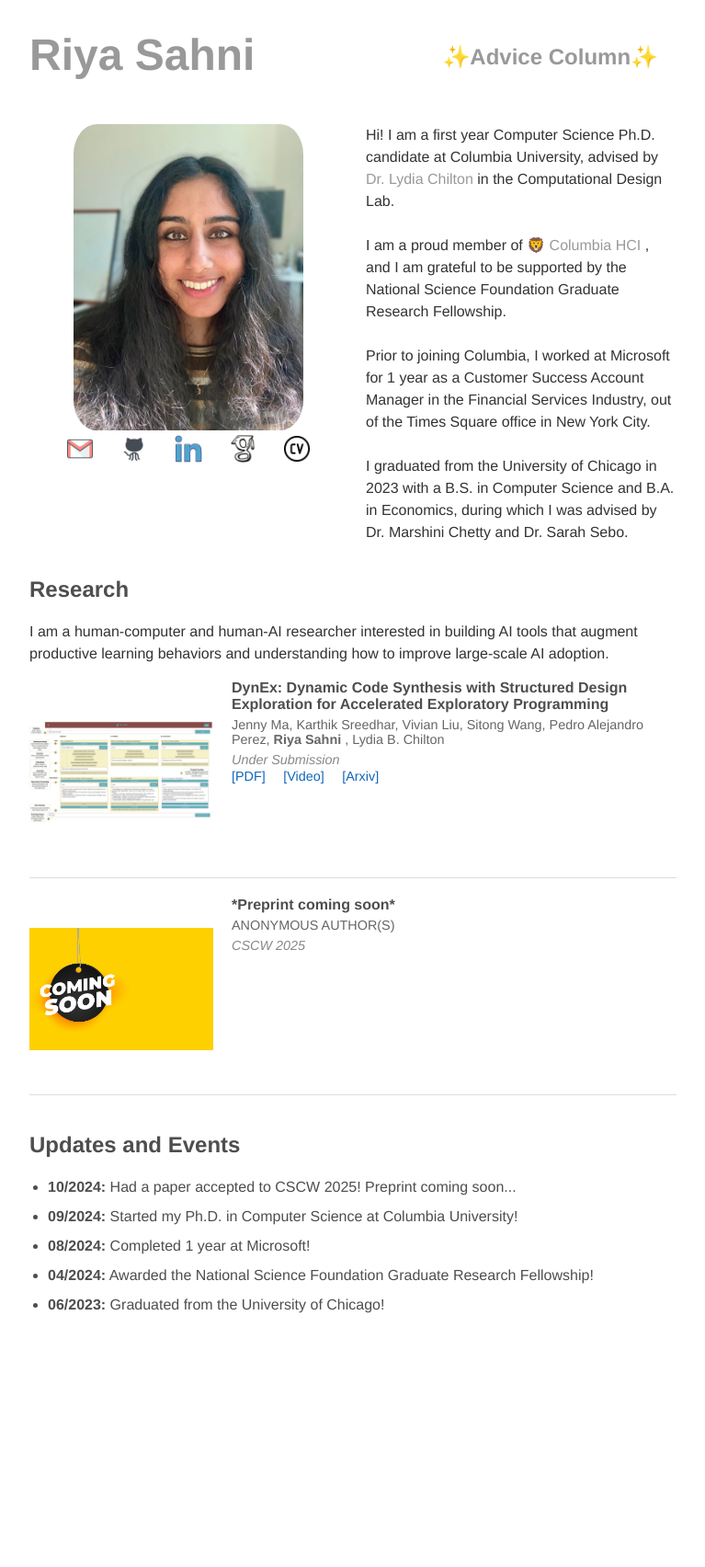
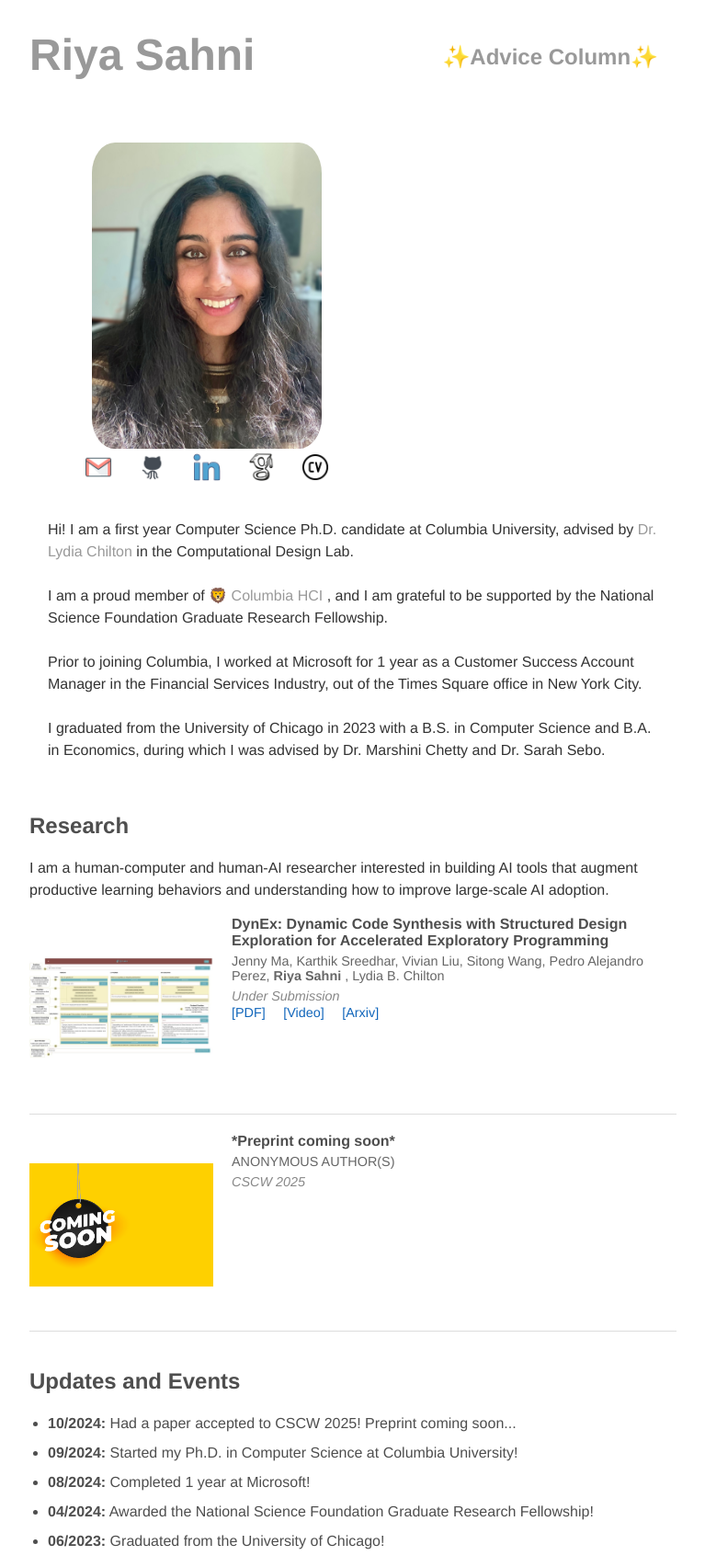
Before and after one commit to riyasahni/riyasahni.github.io, a Jekyll site: the page built from index.html, in a window 1280 px wide. Shown: the whole page at 92% size, without its empty margins (256-1023 px from the left). Built offline with Jekyll 4.4.1, drawn with Linux system fonts in a browser that asks for light colours; before the commit the page ends 1447 px from its top, so only the background shows below that.

Commit message:
fixing formatting to be dynamic w/ window size & device

```diff
--- a/_layouts/default.html
+++ b/_layouts/default.html
@@ -5,6 +5,7 @@
 			<link rel="icon" href="/img/lion_favicon.png">
 			<!-- link to main stylesheet -->
 			<link rel="stylesheet" type="text/css" href="/css/main.css">
+			<meta name="viewport" content="width=device-width, initial-scale=1.0">
 		</head>
 		<body>
 			<nav>
--- a/css/main.css
+++ b/css/main.css
@@ -1,6 +1,8 @@
 body {
     margin: 0px auto;
     width: 55%;
+    font-family: Arial, sans-serif;
+    box-sizing: border-box;
 }
 header {
     background: rgb(53, 41, 116);
@@ -88,6 +90,8 @@ section {
 .header-container {
     display: flex;
     align-items: flex-start;
+    flex-direction: column;
+    padding: 20px;
 }
 
 .blurb {
@@ -187,6 +191,7 @@ section {
 /* Styling for the Updates and Events section */
 .updates-events-section {
     margin-top: 40px; /* Adds space between the Research section and Updates section */
+    text-align: left;
 }
 
 /* Heading for the Updates and Events section */
@@ -215,7 +220,7 @@ section {
 .social-bar {
 	margin-top: 2px;
 	display: flex;
-	justify-content: left;
+	justify-content: flex-start;
 	gap: 5px; /* Spacing between icons */
 }
 
@@ -235,7 +240,9 @@ section {
 }
 
 .header-container img {
-	width: 250px;
+	width: 100%;
+    max-width: 250px;
+    height: auto;
 	border-radius: 15%; /* Make the profile picture circular */
 }
 
@@ -270,3 +277,36 @@ section {
 .profile figcaption a img:hover {
     transform: scale(1.2); /* Enlarge icon on hover */
 }
+
+/* Responsive Media Queries */
+
+/* For small devices (phones) */
+@media (max-width: 600px) {
+    .header-container {
+        align-items: center; /* Center the content on smaller screens */
+    }
+
+    .blurb {
+        text-align: center; /* Center text for better readability */
+    }
+
+    .social-bar {
+        justify-content: center; /* Center the social icons */
+    }
+}
+
+/* For tablets or medium-sized screens */
+@media (min-width: 600px) and (max-width: 1200px) {
+    .header-container {
+        flex-direction: row; /* Arrange image and text side by side on larger screens */
+        justify-content: space-between;
+    }
+
+    .blurb {
+        max-width: 600px; /* Limit the width of text for readability */
+    }
+
+    .social-bar {
+        justify-content: flex-start; /* Left-align the icons */
+    }
+}
```
